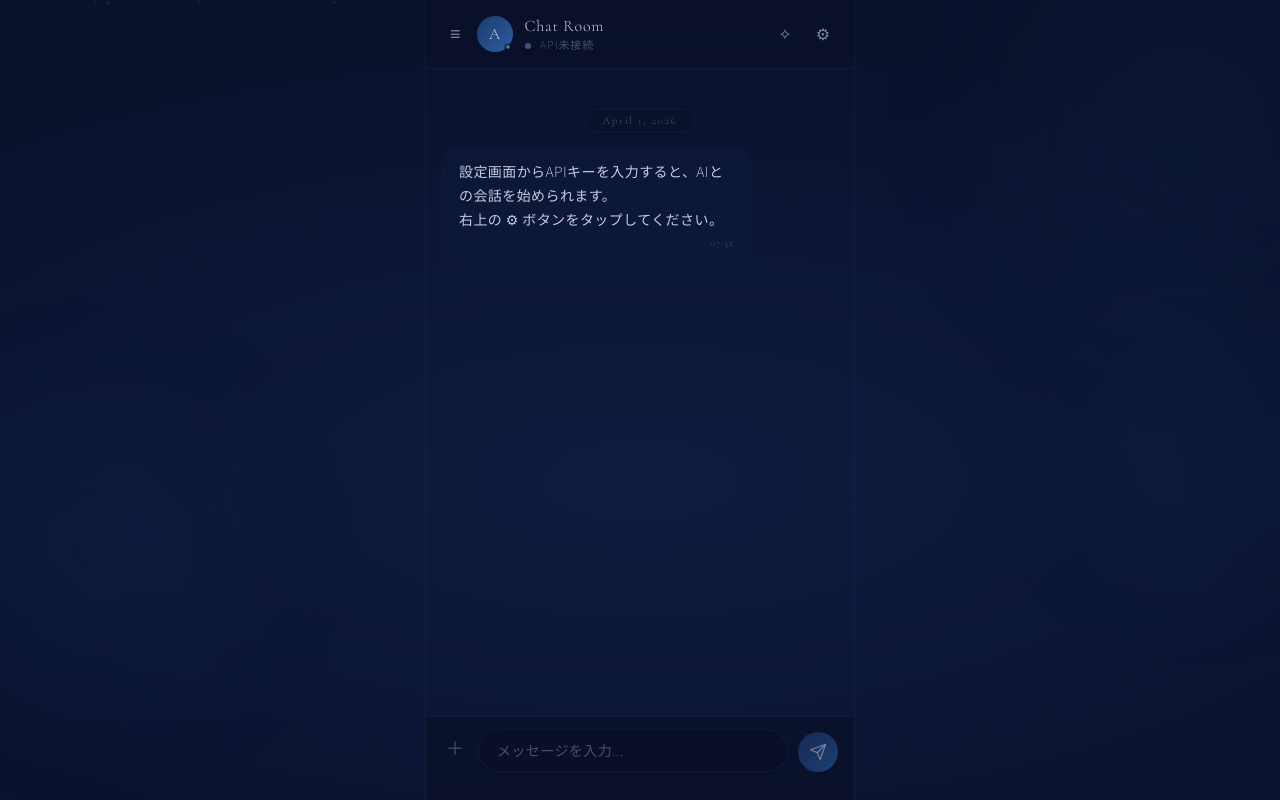
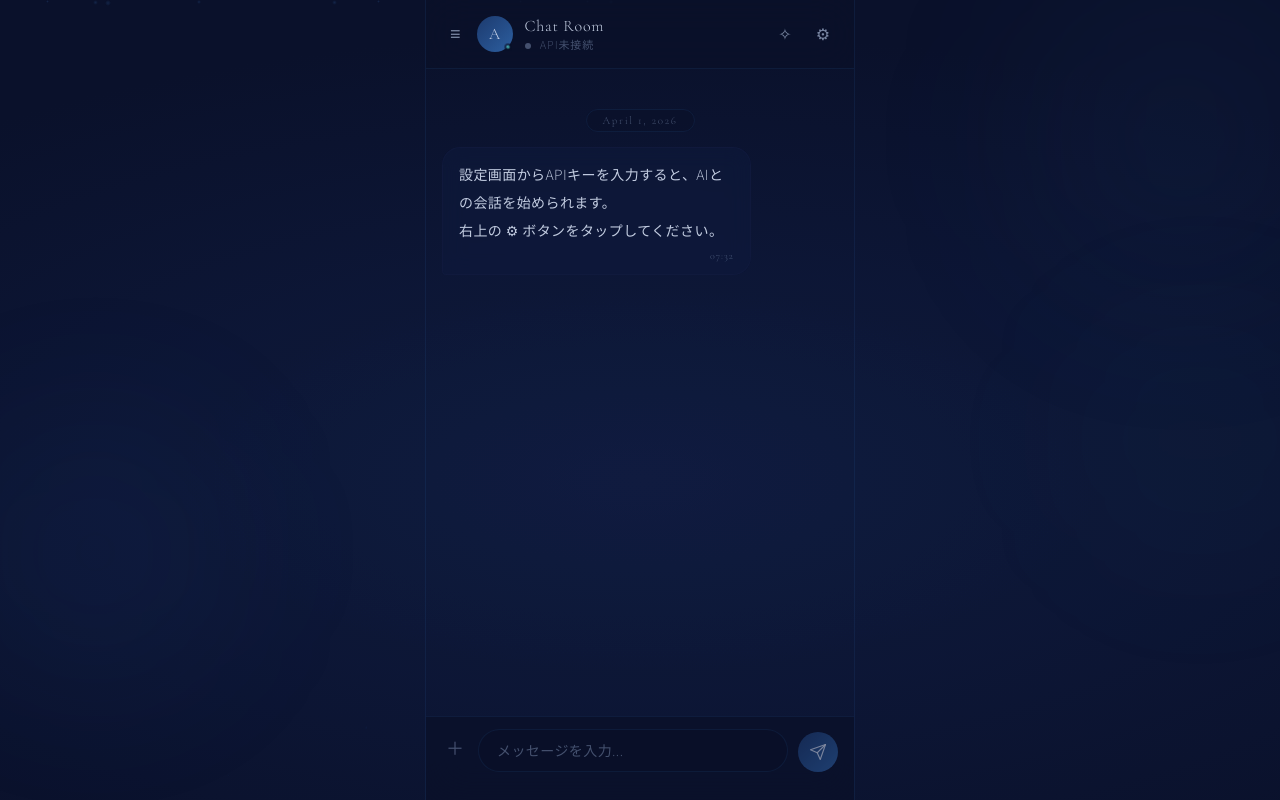
Before and after one commit to liyuli-always/ALWAYS, a website built with Vite: page index.html in a window 1280 px wide. Built offline with nearby package versions, Linux system fonts and the light colour scheme.

Commit message:
Add files via upload

```diff
--- a/index.html
+++ b/index.html
@@ -290,7 +290,7 @@
       font-family: var(--font-sans);
       font-size: 14px;
       font-weight: 200;
-      line-height: 1.7;
+      line-height: 2.0;
       letter-spacing: 0.03em;
       color: var(--text-primary);
     }
```
